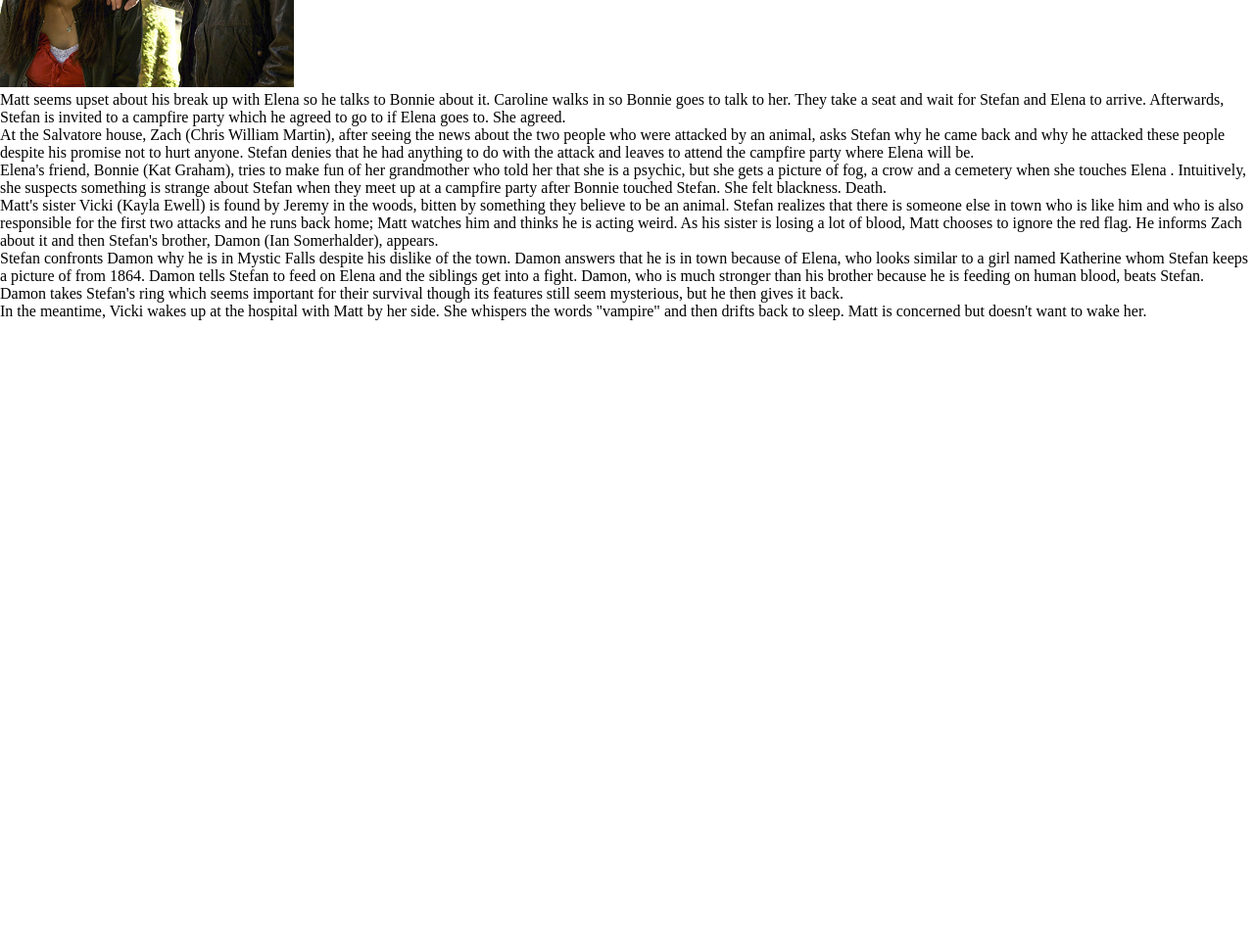
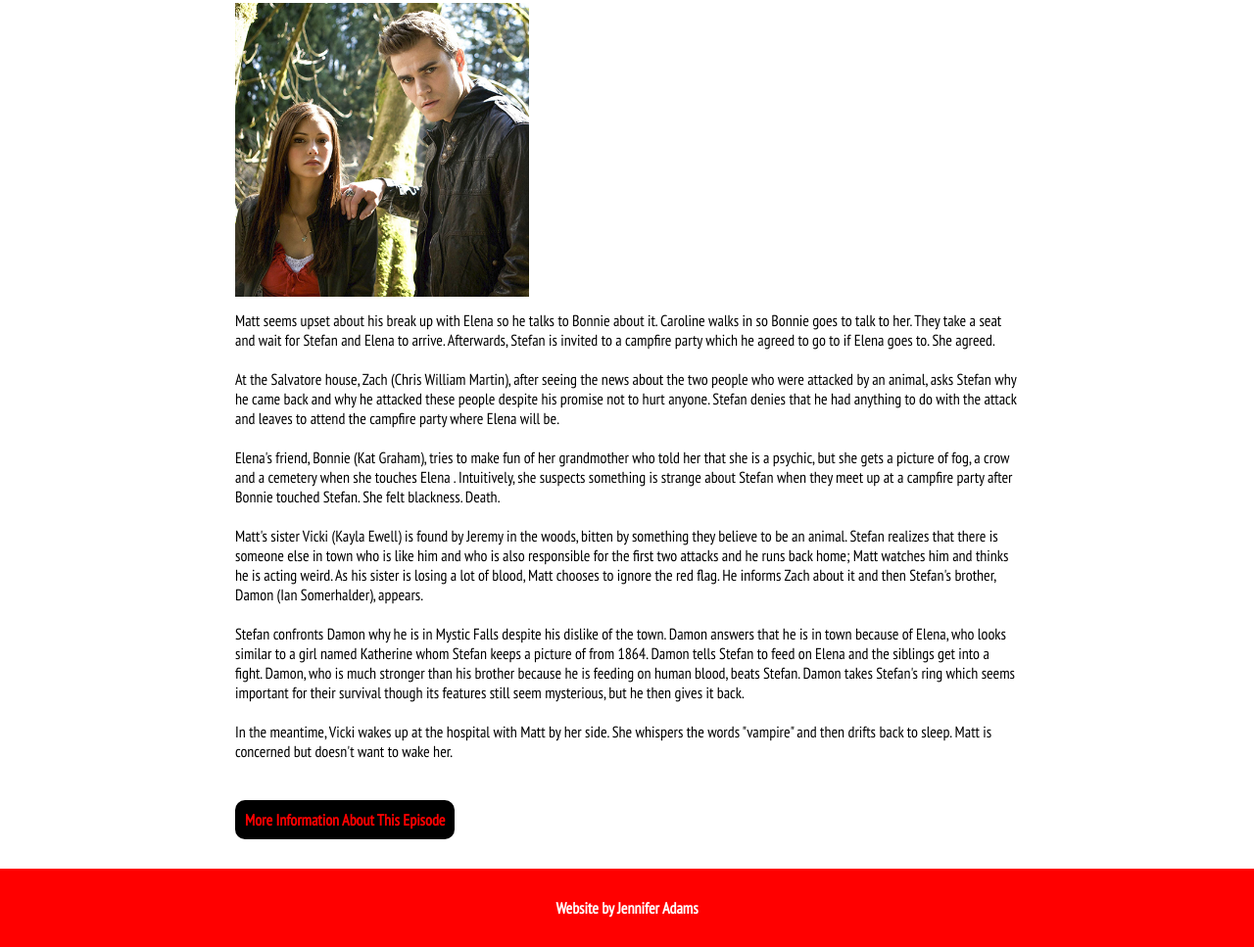
Before and after one commit to adamsjenn/assignment-four, a plain HTML site: page index.html in a window 1280 px wide. Shown: the part 564-1531 px from the top of the page at 98% size. Before the commit the page ends 891 px from the top, so only its background shows below. Drawn offline with Linux system fonts and the light colour scheme.

Commit message:
added styling to main, footer, & button classes

```diff
--- a/css/styles.css
+++ b/css/styles.css
@@ -7,9 +7,54 @@
 header {
     background-color: black;
     padding: 20px 20px 0px 20px;
+    position: fixed;
+    width: 100%;
+    top: 0;
+}
+
+footer {
+    background-color: red;
+    padding: 20px 0px 20px 0px;
+    bottom: 0;
+    font-family: 'PT Sans Narrow', sans-serif;
+    font-weight: bold;
+    color: white;
 }
 
 .header-container {
     max-width: 600px;
     padding: 0px 20px 0px 40px;
 }
+
+.footer-container {
+    max-width: 600px;
+    margin: 0 auto;
+    text-align: center;
+}
+
+.main-container {
+    max-width: 800px;
+    margin: 0 auto;
+    font-family: 'PT Sans Narrow', sans-serif;
+    color: black;
+    padding: 125px 20px 0 20px;
+}
+
+main h1,
+h2,
+p {
+    padding: 10px 0;
+}
+
+.button-primary a {
+    color: red;
+    text-decoration: none;
+    background-color: black;
+    padding: 10px;
+    border-radius: 10px;
+    font-weight: bold;
+}
+
+.button-primary {
+    margin: 40px 0px 40px 0px;
+}
--- a/index.html
+++ b/index.html
@@ -48,7 +48,16 @@
             <p>Stefan confronts Damon why he is in Mystic Falls despite his dislike of the town. Damon answers that he is in town because of Elena, who looks similar to a girl named Katherine whom Stefan keeps a picture of from 1864. Damon tells Stefan to feed on Elena and the siblings get into a fight. Damon, who is much stronger than his brother because he is feeding on human blood, beats Stefan. Damon takes Stefan's ring which seems important for their survival though its features still seem mysterious, but he then gives it back.</p>
 
              <p>In the meantime, Vicki wakes up at the hospital with Matt by her side. She whispers the words "vampire" and then drifts back to sleep. Matt is concerned but doesn't want to wake her.</p>
+
+                 <div class="button-primary">
+                     <a href="https://en.wikipedia.org/wiki/Pilot_(The_Vampire_Diaries)" target="_blank"> More Information About This Episode</a>
+                </div>
             </section>
     </main>
+
+    <footer>
+        <p class="footer-container">Website by Jennifer Adams</p>
+      </footer>
+
     </body>
 </html>
```
